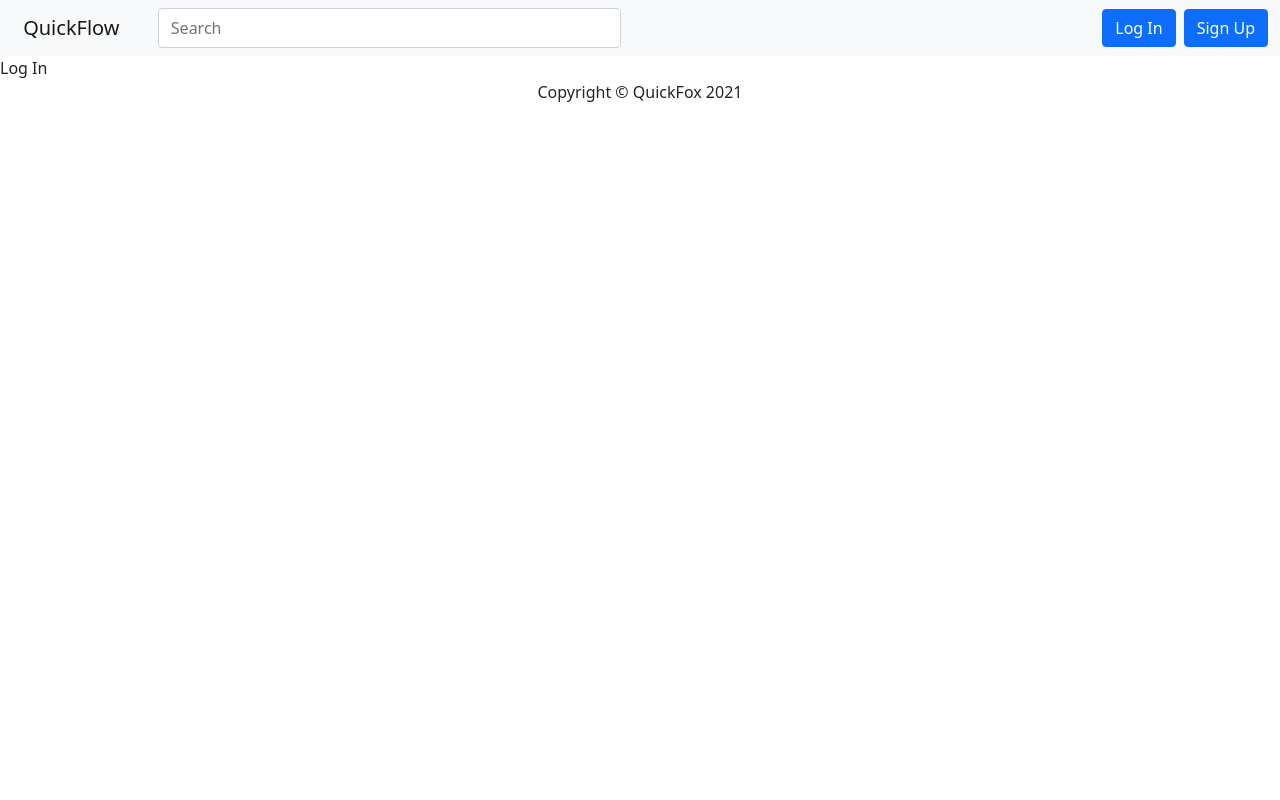
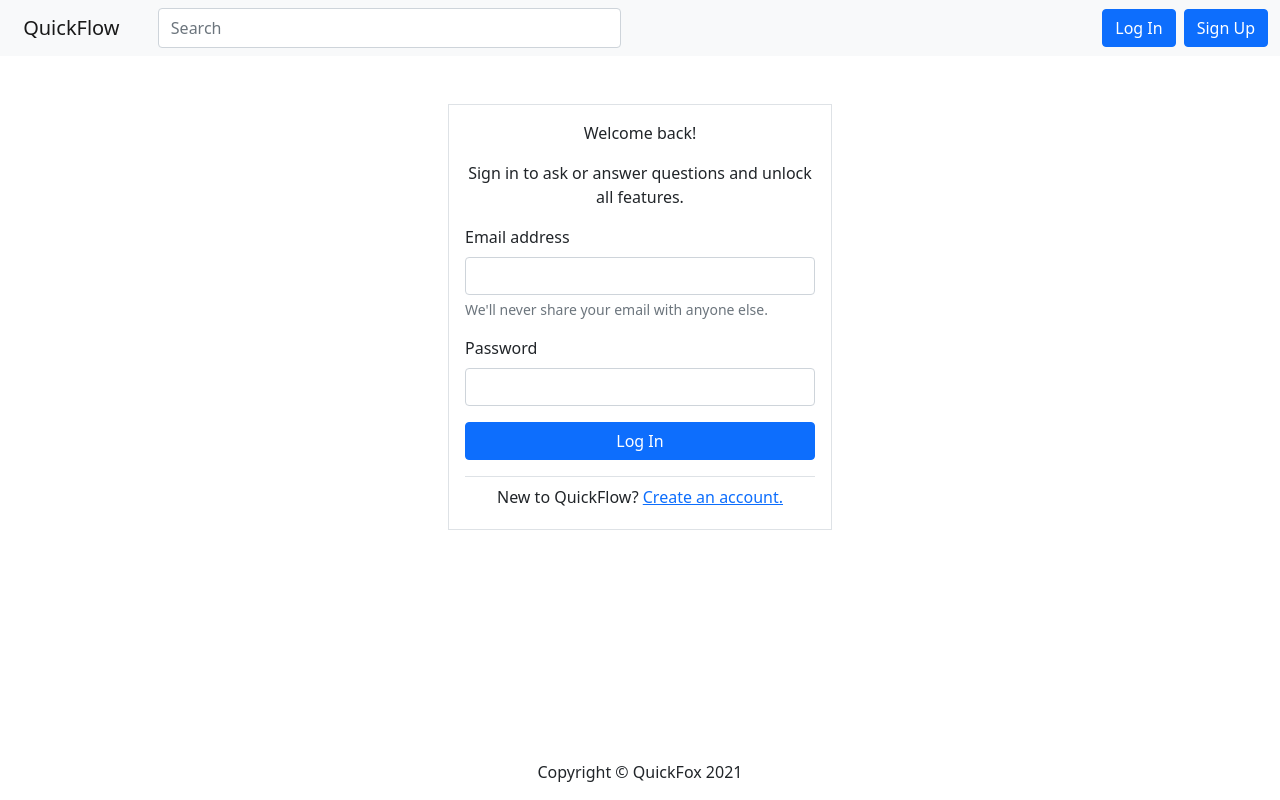
Before and after one commit to hvo7mdq/quick-flow-client, a React (Create React App) app: page /login in a window 1280 px wide. Built offline with nearby package versions, Linux system fonts and the light colour scheme.

Commit message:
login form

```diff
--- a/src/assets/styles/custom.css
+++ b/src/assets/styles/custom.css
@@ -5,3 +5,6 @@
 .content{
     width: 87%;
 }
+.login-form{
+    width: 30%;
+}
--- a/src/components/Footer/Footer.js
+++ b/src/components/Footer/Footer.js
@@ -2,7 +2,7 @@ import React from 'react'
 
 export default function Footer() {
     return (
-        <div>
+        <div className='position-fixed bottom-0 w-100'>
             <p className='text-center'>Copyright &copy; QuickFox 2021</p>
         </div>
     )
--- a/src/pages/Auth/Login/Login.js
+++ b/src/pages/Auth/Login/Login.js
@@ -1,9 +1,25 @@
 import React from 'react'
+import { Link } from 'react-router-dom'
 
 export default function Login() {
     return (
-        <div>
-            Log In
+        <form className='login-form mx-auto mt-5 p-3 pb-1 border'>
+        <p className='text-center'>Welcome back!</p>
+        <p className='text-center'>Sign in to ask or answer questions and unlock all features.</p>
+        <div className="mb-3">
+            <label for="exampleInputEmail1" className="form-label">Email address</label>
+            <input type="email" className="form-control" id="exampleInputEmail1" aria-describedby="emailHelp" required/>
+            <div id="emailHelp" className="form-text">We'll never share your email with anyone else.</div>
+            <div class="invalid-feedback">
+        Please choose a username.
+      </div>
         </div>
+        <div className="mb-3">
+            <label for="exampleInputPassword1" className="form-label">Password</label>
+            <input type="password" className="form-control" id="exampleInputPassword1" required/>
+        </div>
+        <button type="submit" className="btn btn-primary w-100">Log In</button>
+        <p className='border-top mt-3 text-center pt-2'>New to QuickFlow? <Link to='/signup'>Create an account.</Link></p>
+        </form>
     )
 }
```
